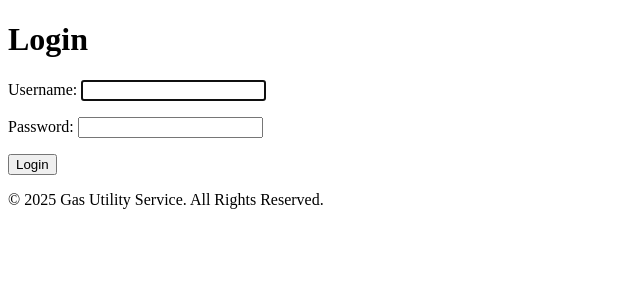
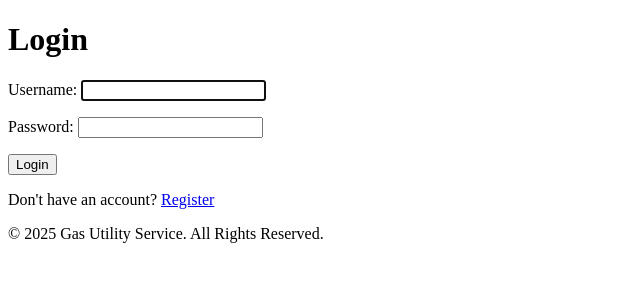
Before and after one commit to shreyas242003/gas_utility_service, a Django app: page /login/ in a window 1280 px wide. Shown: the top 300 px of the page, without its empty margins (0-640 px from the left). Run offline with Django 5.2, Linux system fonts and the light colour scheme.

Commit message:
Update login.html

```diff
--- a/customer_service/templates/customer_service/login.html
+++ b/customer_service/templates/customer_service/login.html
@@ -13,6 +13,10 @@
         {% csrf_token %} {{ form.as_p }}
         <button type="submit">Login</button>
       </form>
+      <p>
+        Don't have an account?
+        <a href="{% url 'register' %}">Register</a>
+      </p>
       {% endblock %}
     </div>
 
```
